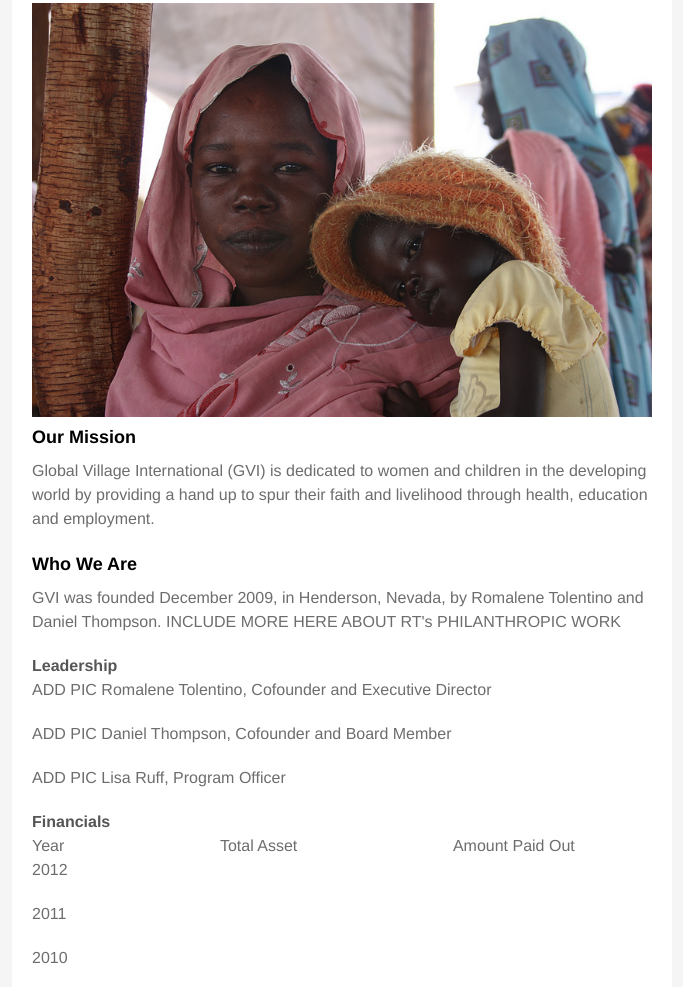
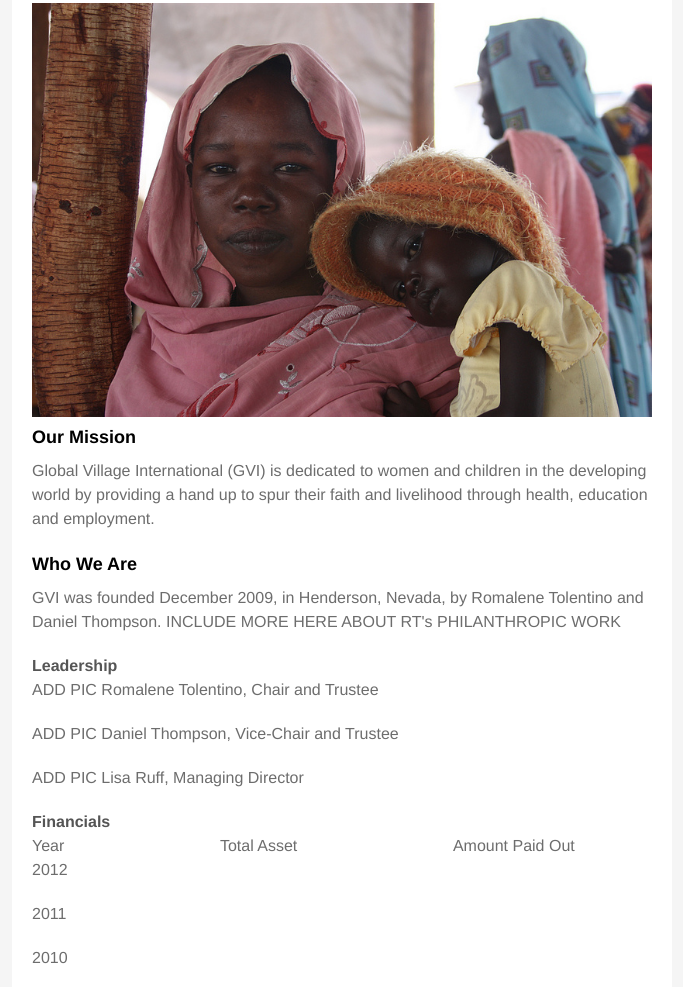
Before and after one commit to lisamruff/lisamruff.github.io, a plain HTML site: page index.html in a window 1280 px wide. Shown: the part 195-1182 px from the top of the page, without its empty margins (298-981 px from the left). Drawn offline with Linux system fonts and the light colour scheme; a web font is replaced by a local one.

Commit message:
make change

```diff
--- a/index.html
+++ b/index.html
@@ -37,11 +37,11 @@
 
 <h4>Leadership</h4>
 
-<p>ADD PIC Romalene Tolentino, Cofounder and Executive Director</p>
+<p>ADD PIC Romalene Tolentino, Chair and Trustee</p>
 
-<p>ADD PIC Daniel Thompson, Cofounder and Board Member</p>
+<p>ADD PIC Daniel Thompson, Vice-Chair and Trustee</p>
 
-<p>ADD PIC Lisa Ruff, Program Officer</p>
+<p>ADD PIC Lisa Ruff, Managing Director</p>
 
 
 <h4>Financials</h4>
```
